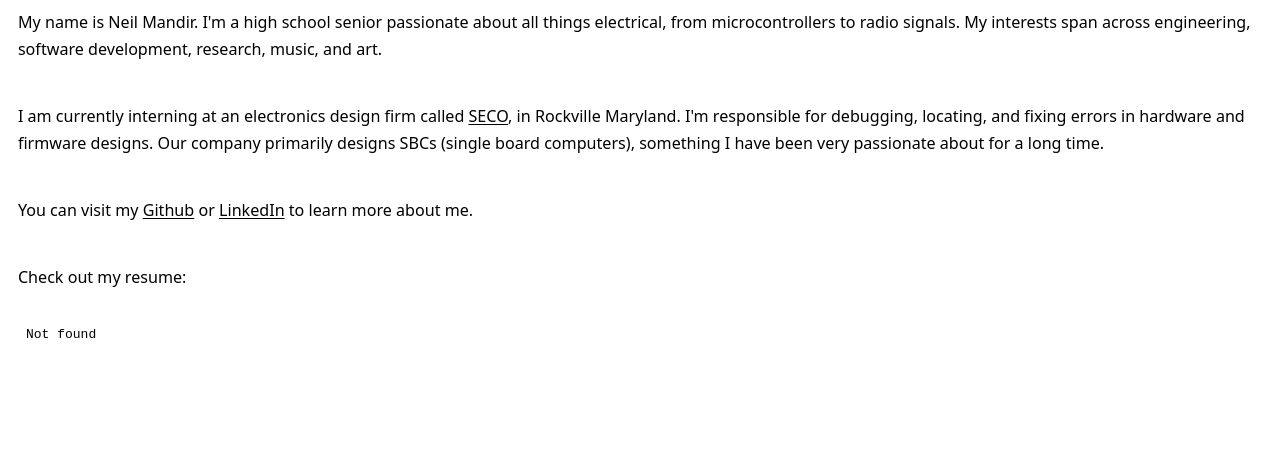
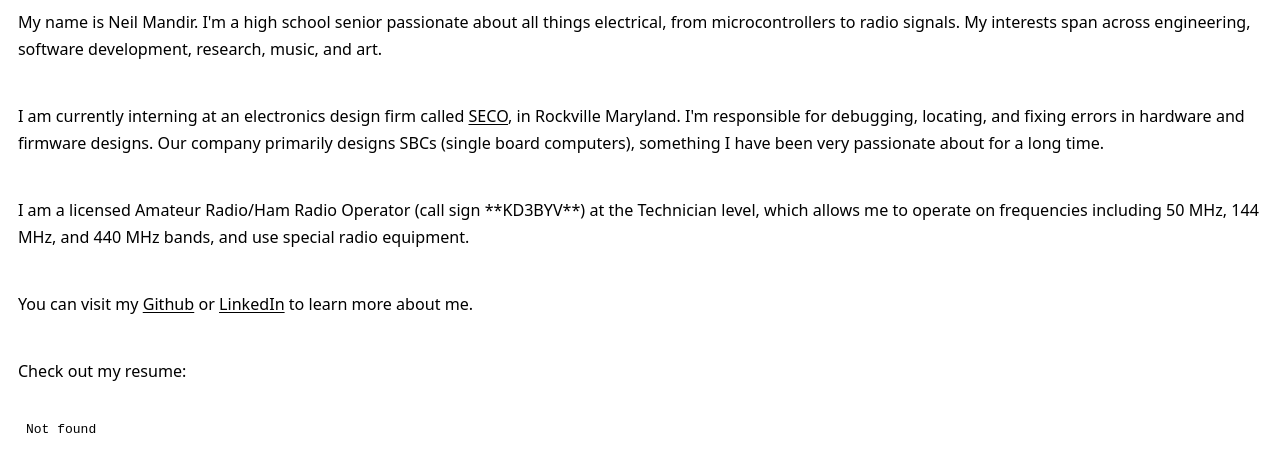
Before and after one commit to ember3141/luroxin, a plain HTML site: page about/index.html in a window 1280 px wide. Shown: the part 232-704 px from the top of the page. Drawn offline with Linux system fonts and the light colour scheme.

Commit message:
Update index.html
ham radio

```diff
--- a/about/index.html
+++ b/about/index.html
@@ -32,6 +32,7 @@
             responsible for debugging, locating, and fixing errors in hardware and firmware designs. Our company
             primarily designs SBCs (single board computers), something I have been very passionate about for a long
             time.</p>
+        <p>I am a licensed Amateur Radio/Ham Radio Operator (call sign **KD3BYV**) at the Technician level, which allows me to operate on frequencies including 50 MHz, 144 MHz, and 440 MHz bands, and use special radio equipment.</p>
         <p>You can visit my <a href="https://github.com/ember3141/luroxin" target="_blank">Github</a> or <a
                 href="https://www.linkedin.com/in/neilmandir/" target="_blank">LinkedIn</a> to learn more about me.</p>
         <p>Check out my resume:</p>
```
